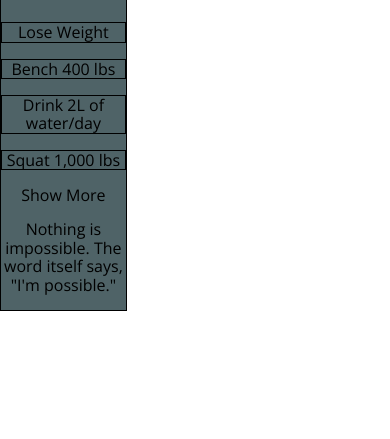
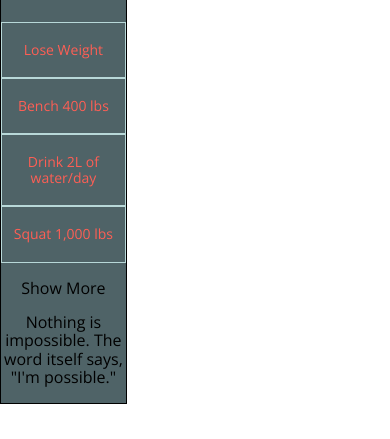
Before and after one commit to gness1804/design-challenge-fitness-site, a website: page index.html in a window 390 px wide. Shown: the part 405-844 px from the top of the page. Drawn offline with nearby package versions, Linux system fonts and the light colour scheme.

Commit message:
Build out the four main categories

```diff
--- a/index.html
+++ b/index.html
@@ -8,7 +8,7 @@
     <link rel="stylesheet" style="text/css" href="https://cdnjs.cloudflare.com/ajax/libs/normalize/4.2.0/normalize.css"/>
     <link rel="stylesheet" style="text/css" href="styles.css"/>
     <link rel="stylesheet" style="text/css" href="mobile.css"/>
-    <title></title>
+    <title>XFit</title>
   </head>
   <body>
 
@@ -27,10 +27,18 @@
 
     <section class="column goals">
       <h2>Goals</h2>
-      <p class="goal">Lose Weight</p>
-      <p class="goal">Bench 400 lbs</p>
-      <p class="goal">Drink 2L of water/day</p>
-      <p class="goal">Squat 1,000 lbs</p>
+      <div class="goal-container">
+        <p class="goal">Lose Weight</p>
+      </div>
+      <div class="goal-container">
+        <p class="goal">Bench 400 lbs</p>
+      </div>
+      <div class="goal-container">
+        <p class="goal">Drink 2L of water/day</p>
+      </div>
+      <div class="goal-container">
+        <p class="goal">Squat 1,000 lbs</p>
+      </div>
       <p>Show More</p>
       <section class="nothing-is-impossible-container">
         <p>Nothing is impossible. The word itself says, "I'm possible."</p>
--- a/mobile.css
+++ b/mobile.css
@@ -28,8 +28,14 @@
     text-transform: uppercase;
   }
 
+  .goal-container {
+    border: 1px solid #B8D8D8;
+    padding: 5px;
+  }
+
   .goal {
-    border: 1px solid black;
+    color: #FE5F55;
+    font-size: 14px;
   }
 
 }
```
